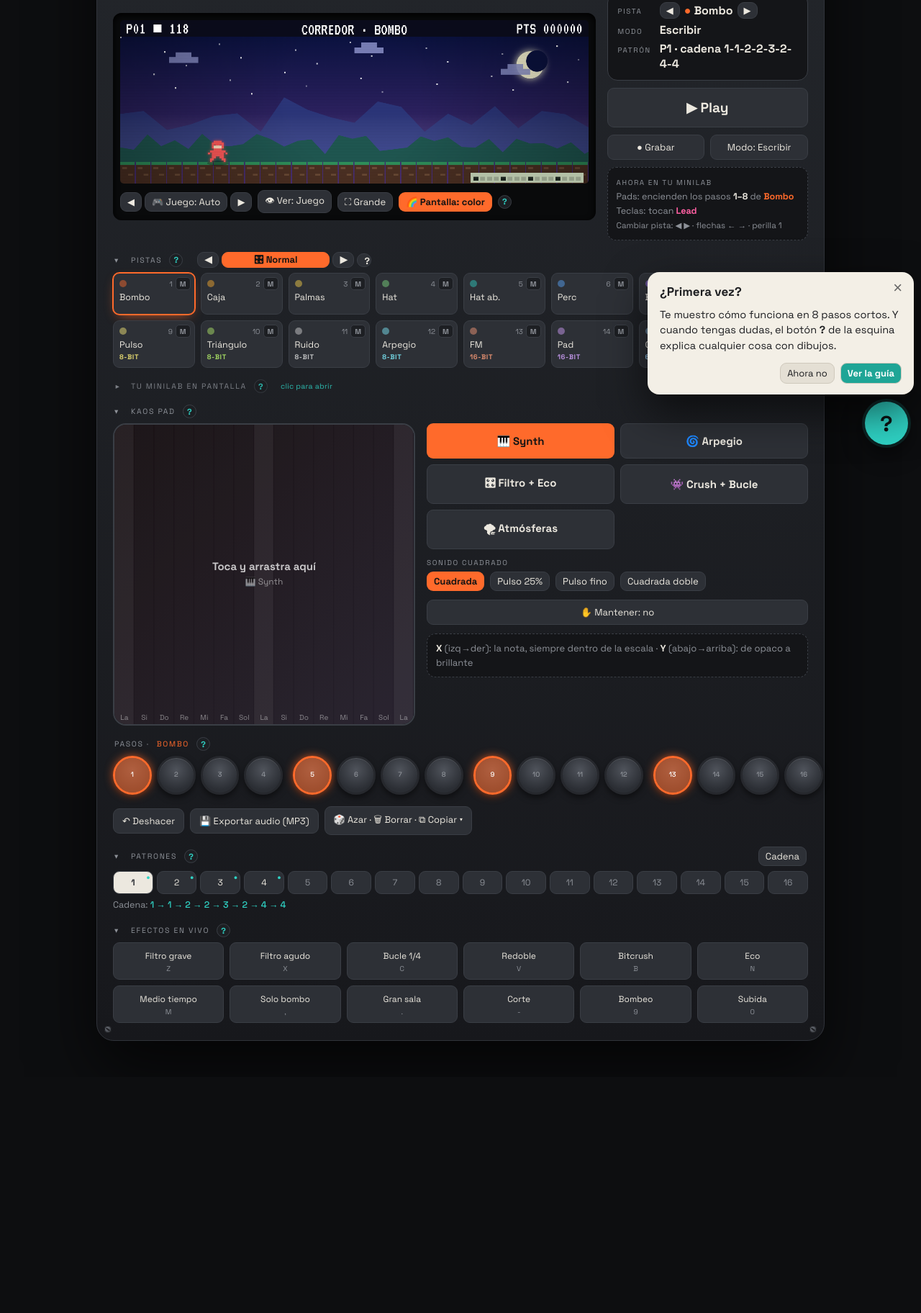
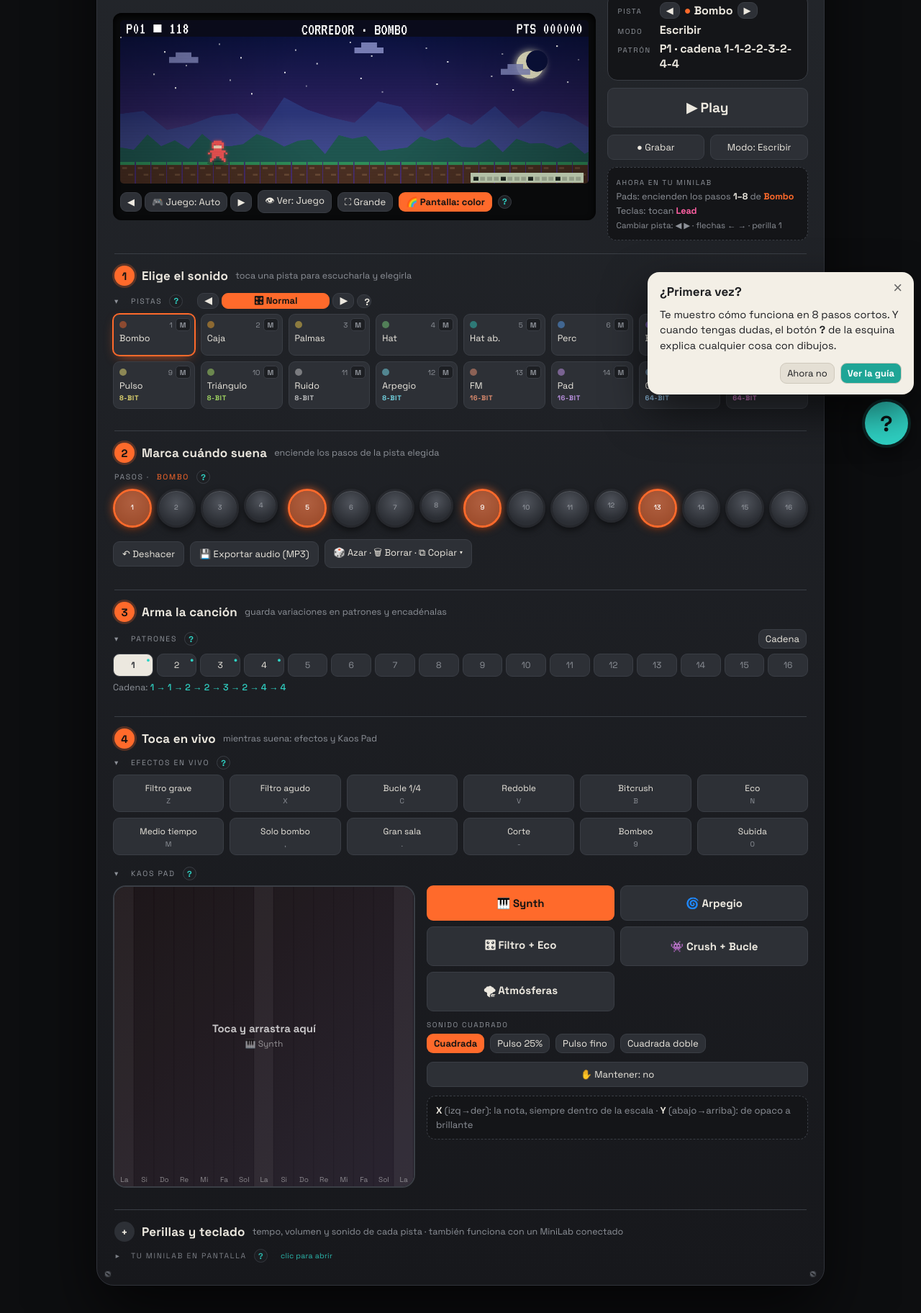
Before and after one commit to eduardodelfaro/pulso16, a plain HTML site: page index.html in a window 1280 px wide. Shown: the part 164-1988 px from the top of the page at 72% size. Before the commit the page ends 1660 px from the top, so only its background shows below. Drawn offline with Linux system fonts and the light colour scheme; animation ran at ten frames a second; a web font is replaced by a local one.

Commit message:
Ordenar la pantalla en pasos numerados
- Orden según cómo se usa: 1 Elige el sonido, 2 Marca cuándo suena,
  3 Arma la canción, 4 Toca en vivo, + Perillas y teclado
- Los pasos quedan justo debajo de las pistas (antes iban después
  del MiniLab y el Kaos Pad)
- Corrige que los 16 pasos se salieran del borde en PC
- Guía de bienvenida en el mismo orden

Co-Authored-By: Claude Opus 5.5 <noreply@anthropic.com>
Claude-Session: https://claude.ai/code/session_016NoyFFgPMuqiD6YNNnpmai

```diff
--- a/index.html
+++ b/index.html
@@ -47,7 +47,7 @@ body{background:radial-gradient(1200px 600px at 50% -10%,#23262c 0%,#0d0e10 60%)
 .trk .m{position:absolute;top:5px;right:5px;width:21px;height:18px;border-radius:5px;font-size:10px;font-weight:700;display:grid;place-items:center;background:#1e2024;color:var(--mut);border:1px solid #3a3d44}
 .trk.muted .m{background:#e04040;color:#fff;border-color:transparent}
 .trk.muted .nm{opacity:.4;text-decoration:line-through}
-.steps{display:grid;grid-template-columns:repeat(16,1fr);gap:7px}
+.steps{display:grid;grid-template-columns:repeat(16,minmax(0,1fr));gap:7px}
 .step{position:relative;aspect-ratio:1;border-radius:50%;border:3px solid #26282d;background:radial-gradient(circle at 50% 35%,#4f535b,#2b2e34 70%);box-shadow:0 4px 9px rgba(0,0,0,.5),inset 0 1px 0 rgba(255,255,255,.12);cursor:pointer;color:var(--mut);font:inherit;font-size:10px;padding:0;display:grid;place-items:center;user-select:none;touch-action:manipulation}
 .step:nth-child(4n):not(:last-child){margin-right:7px}
 .step.on{border-color:var(--c);color:#fff;box-shadow:0 0 14px -2px var(--c),0 4px 9px rgba(0,0,0,.5),inset 0 0 0 30px color-mix(in srgb,var(--c) calc(var(--vv)*55%),transparent)}
@@ -141,7 +141,7 @@ body.helpmode [data-help]:hover{outline:2px dashed var(--cy);outline-offset:3px}
 @media (max-width:820px){
  .top{grid-template-columns:1fr}
  .tracks{grid-template-columns:repeat(4,1fr)}
- .steps{grid-template-columns:repeat(8,1fr)}
+ .steps{grid-template-columns:repeat(8,minmax(0,1fr))}
  .step:nth-child(4n):not(:last-child){margin-right:0}
  .pats{grid-template-columns:repeat(8,1fr)}
  .fxs{grid-template-columns:repeat(4,1fr)}
@@ -553,6 +553,16 @@ body.fx-gate .lcdWrap,body.fx-gate .trk{animation:gateflk .14s steps(2) infinite
 body.fx-pump .logo,body.fx-pump .lcdWrap{animation:pumpk .5s ease-out infinite}
 @keyframes pumpk{0%{transform:scale(.985)}100%{transform:scale(1)}}
 body.fx-rise .device{filter:brightness(1.14) contrast(1.08)}
+
+/* ---- orden por pasos (v5) ---- */
+.flowg{display:flex;align-items:center;flex-wrap:wrap;gap:4px 10px;margin:30px 2px 4px;padding-top:16px;border-top:1px solid var(--line)}
+.top + .flowg{margin-top:18px}
+.flowg .gn{flex:none;width:28px;height:28px;border-radius:50%;display:grid;place-items:center;background:var(--acc);color:#111;font-size:15px;font-weight:700;box-shadow:0 0 0 3px color-mix(in srgb,var(--acc) 25%,transparent)}
+.flowg .gn.opt{background:var(--btn);color:var(--ink);box-shadow:none}
+.flowg .gt{font-size:17px;font-weight:700;letter-spacing:.01em}
+.flowg .gs{font-size:12.5px;color:var(--mut);flex-basis:100%;padding-left:38px;margin-top:-2px}
+.flowg + .sect{margin-top:10px}
+@media (min-width:821px){ .flowg .gs{flex-basis:auto;padding-left:0;margin-top:0} }
 </style>
 </head>
 <body>
@@ -579,11 +589,68 @@ body.fx-rise .device{filter:brightness(1.14) contrast(1.08)}
    </div>
   </div>
 
+  <div class="flowg"><b class="gn">1</b><span class="gt">Elige el sonido</span><span class="gs">toca una pista para escucharla y elegirla</span></div>
   <div class="sect" data-col="tracks">
    <div class="lab">Pistas <button class="q" data-q="tracks">?</button> <span class="kitnav" id="kitNav"><button id="kitPrev" title="Kit anterior">◀</button><button id="kitName" title="Escuchar muestra del kit">🎛 Normal</button><button id="kitNext" title="Kit siguiente">▶</button><button class="q" data-q="kits">?</button><button class="kitsug" id="kitSug"></button></span> <span class="hint">clic para elegir · M silencia</span></div>
    <div class="tracks" id="tracks"></div>
   </div>
 
+
+  <div class="flowg"><b class="gn">2</b><span class="gt">Marca cuándo suena</span><span class="gs">enciende los pasos de la pista elegida</span></div>
+  <div class="sect">
+   <div class="lab" id="stepLab">Pasos</div>
+   <div class="steps" id="steps"></div>
+  </div>
+
+  <div class="sect"><div class="editor" id="editor"></div></div>
+
+  <div class="sect row tools">
+   <button class="b" id="bUndo">↶ Deshacer</button>
+   <button class="b" id="bExpAudio">💾 Exportar audio (MP3)</button>
+   <span class="morewrap"><button class="b" id="bMore">🎲 Azar · 🗑 Borrar · ⧉ Copiar ▾</button><span class="morebox" id="moreBox"></span></span>
+   <button class="b" id="bRandT">Azar pista</button>
+   <button class="b" id="bRandP">Azar patrón</button>
+   <button class="b" id="bClrT">Borrar pista</button>
+   <button class="b" id="bClrP">Borrar patrón</button>
+  </div>
+
+
+  <div class="flowg"><b class="gn">3</b><span class="gt">Arma la canción</span><span class="gs">guarda variaciones en patrones y encadénalas</span></div>
+  <div class="sect" data-col="pats">
+   <div class="lab">Patrones <button class="q" data-q="pattern">?</button> <span class="hint">durante la reproducción, el cambio entra al terminar el compás</span>
+    <span class="sp"></span>
+    <button class="b sm" id="bCopy">Copiar</button>
+    <button class="b sm" id="bPaste">Pegar</button>
+    <button class="b sm" id="bChain">Cadena</button>
+   </div>
+   <div class="pats" id="pats"></div>
+   <div class="chain" id="chain"></div>
+  </div>
+
+
+  <div class="flowg"><b class="gn">4</b><span class="gt">Toca en vivo</span><span class="gs">mientras suena: efectos y Kaos Pad</span></div>
+  <div class="sect" data-col="fx">
+   <div class="lab">Efectos en vivo <button class="q" data-q="fx">?</button> <span class="hint">mantén presionado</span></div>
+   <div class="fxs" id="fxs"></div>
+  </div>
+
+  <div id="kaosHome"><div class="sect" data-col="kaos" id="kaosSect">
+   <div class="lab">Kaos Pad <button class="q" data-q="kaos">?</button> <span class="hint">toca y arrastra: synth, arpegio o efectos</span></div>
+   <div class="kaos">
+    <canvas id="kpad"></canvas>
+    <div class="kctl" id="kaosCtl">
+     <div class="kmodes" id="kModes"></div>
+     <div class="kopt" id="kWaveRow"><span class="nlab">SONIDO CUADRADO</span><div class="row" id="kWaves"></div></div>
+     <div class="kopt" id="kArpRow"><span class="nlab">ARPEGIO</span><div class="row" id="kArps"></div></div>
+     <div class="kopt" id="kAtmRow" hidden><div id="kAtms"></div><button class="b sm" id="kLayers" disabled>🔇 Apagar capas (0)</button></div>
+     <button class="b" id="kHold">✋ Mantener: no</button>
+     <div class="kinfo" id="kInfo"></div>
+    </div>
+   </div>
+  </div></div>
+
+
+  <div class="flowg"><b class="gn opt">+</b><span class="gt">Perillas y teclado</span><span class="gs">tempo, volumen y sonido de cada pista · también funciona con un MiniLab conectado</span></div>
   <div class="sect" data-col="minilab">
    <div class="lab">Tu MiniLab en pantalla <button class="q" data-q="midi">?</button> <span class="hint">cada perilla, pad y tecla está en el mismo lugar que en el teclado real</span></div>
    <div class="console" id="console">
@@ -614,55 +681,6 @@ body.fx-rise .device{filter:brightness(1.14) contrast(1.08)}
     <div class="mhint" id="mHint"></div>
    </div>
   </div>
-
-  <div id="kaosHome"><div class="sect" data-col="kaos" id="kaosSect">
-   <div class="lab">Kaos Pad <button class="q" data-q="kaos">?</button> <span class="hint">toca y arrastra: synth, arpegio o efectos</span></div>
-   <div class="kaos">
-    <canvas id="kpad"></canvas>
-    <div class="kctl" id="kaosCtl">
-     <div class="kmodes" id="kModes"></div>
-     <div class="kopt" id="kWaveRow"><span class="nlab">SONIDO CUADRADO</span><div class="row" id="kWaves"></div></div>
-     <div class="kopt" id="kArpRow"><span class="nlab">ARPEGIO</span><div class="row" id="kArps"></div></div>
-     <div class="kopt" id="kAtmRow" hidden><div id="kAtms"></div><button class="b sm" id="kLayers" disabled>🔇 Apagar capas (0)</button></div>
-     <button class="b" id="kHold">✋ Mantener: no</button>
-     <div class="kinfo" id="kInfo"></div>
-    </div>
-   </div>
-  </div></div>
-
-  <div class="sect">
-   <div class="lab" id="stepLab">Pasos</div>
-   <div class="steps" id="steps"></div>
-  </div>
-
-  <div class="sect"><div class="editor" id="editor"></div></div>
-
-  <div class="sect row tools">
-   <button class="b" id="bUndo">↶ Deshacer</button>
-   <button class="b" id="bExpAudio">💾 Exportar audio (MP3)</button>
-   <span class="morewrap"><button class="b" id="bMore">🎲 Azar · 🗑 Borrar · ⧉ Copiar ▾</button><span class="morebox" id="moreBox"></span></span>
-   <button class="b" id="bRandT">Azar pista</button>
-   <button class="b" id="bRandP">Azar patrón</button>
-   <button class="b" id="bClrT">Borrar pista</button>
-   <button class="b" id="bClrP">Borrar patrón</button>
-  </div>
-
-  <div class="sect" data-col="pats">
-   <div class="lab">Patrones <button class="q" data-q="pattern">?</button> <span class="hint">durante la reproducción, el cambio entra al terminar el compás</span>
-    <span class="sp"></span>
-    <button class="b sm" id="bCopy">Copiar</button>
-    <button class="b sm" id="bPaste">Pegar</button>
-    <button class="b sm" id="bChain">Cadena</button>
-   </div>
-   <div class="pats" id="pats"></div>
-   <div class="chain" id="chain"></div>
-  </div>
-
-  <div class="sect" data-col="fx">
-   <div class="lab">Efectos en vivo <button class="q" data-q="fx">?</button> <span class="hint">mantén presionado</span></div>
-   <div class="fxs" id="fxs"></div>
-  </div>
-
 
   <div class="sect row" id="globalRow" hidden>
    <select class="b" id="selRoot"></select>
@@ -2306,9 +2324,9 @@ const TOUR=[
  {s:'.lcdWrap',t:'La pantalla',d:'Es un videojuego que se mueve con la música. Cada instrumento hace algo distinto.'},
  {s:'#tracks',t:'Elige un instrumento',d:'Cada botón es un instrumento. El que tiene el borde de color es el que estás editando.'},
  {s:'#steps',t:'Dibuja el ritmo',d:'Enciende y apaga círculos. Cada grupo de 4 es un pulso: cuenta “1 y 2 y 3 y 4 y”.',v:()=>svgSteps([0,4,8,12])},
- {s:'#knobs',t:'Cambia el sonido',d:'Arrastra las perillas hacia arriba o abajo, o usa la rueda del mouse. Doble clic las devuelve al centro.'},
  {s:'#pats',t:'Más ideas',d:'Tienes 16 patrones para guardar ritmos distintos y luego encadenarlos como una canción.'},
  {s:'#fxs',t:'Juega en vivo',d:'Mantén presionado un efecto mientras suena. Al soltarlo, todo vuelve a la normalidad.'},
+ {s:'#knobs',t:'Cambia el sonido',d:'Arrastra las perillas hacia arriba o abajo, o usa la rueda del mouse. Doble clic las devuelve al centro.'},
  {s:'#helpFab',t:'Si te pierdes',d:'Este botón <b>?</b> tiene el modo pregunta (tocas algo y te explica qué es), recetas de ritmos listas y un diccionario musical.'},
 ];
 let tourI=-1; const ring=$('#ring');
```
